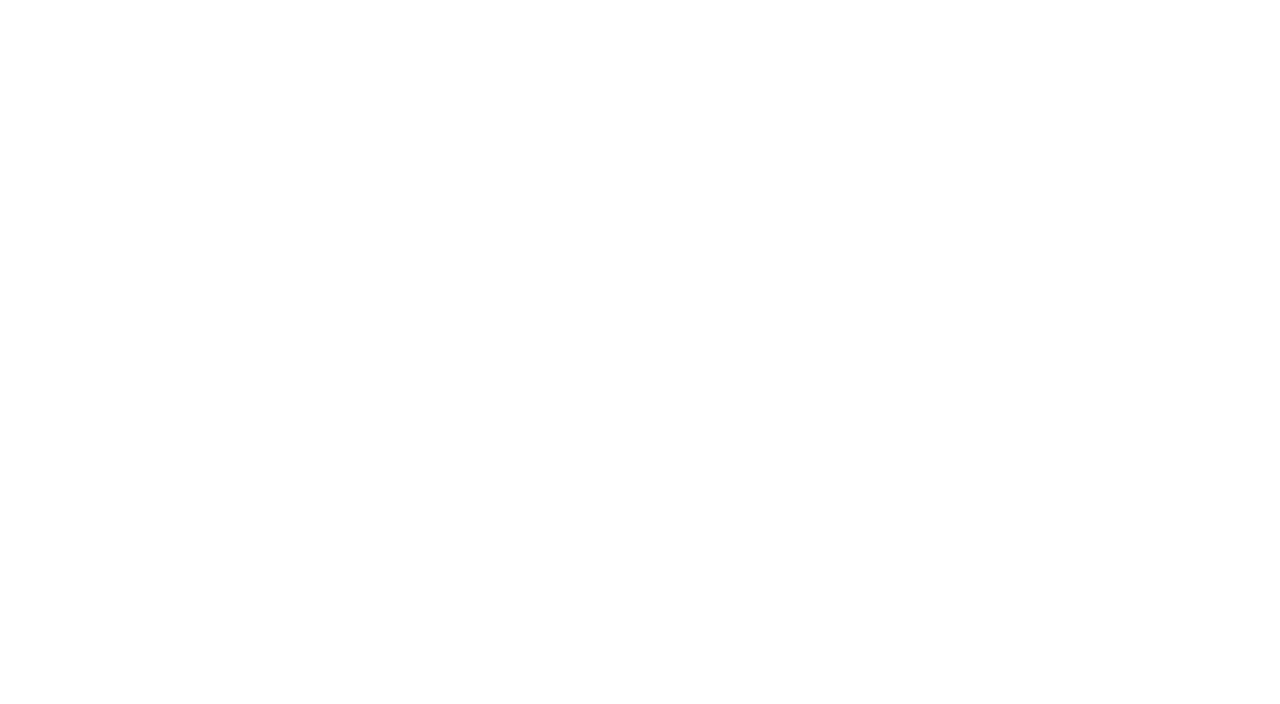
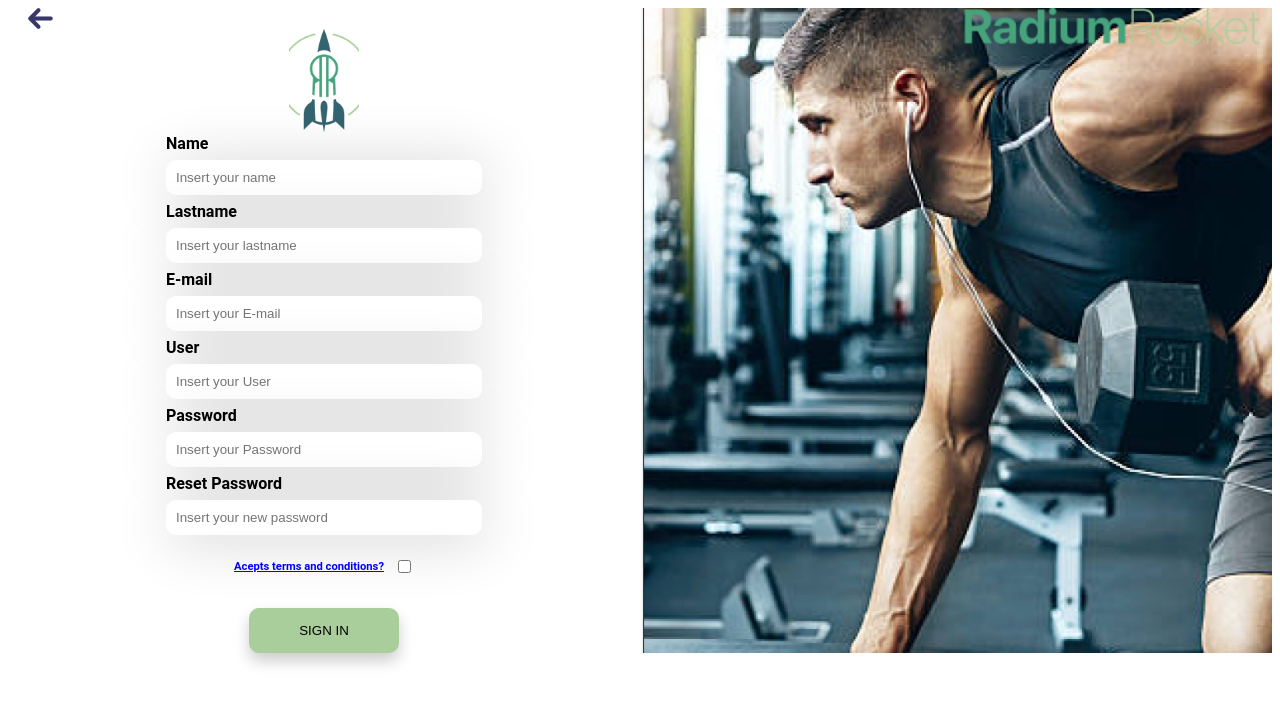
Before and after one commit to Ginoboca1/BaSP-M2023, a plain HTML site: page Week-06/views/sign-up.html in a window 1280 px wide. Drawn offline with Linux system fonts and the light colour scheme.

Commit message:
BaSP-W06-2023: login desktop page and sign in mobile/desktop pages

```diff
--- a/Week-06/css/login.css
+++ b/Week-06/css/login.css
@@ -1,5 +1,5 @@
 body {
-    font-family: "Roboto", sans-serif;
+  font-family: "Roboto", sans-serif;
 }
 
 .main-container {
@@ -10,7 +10,7 @@ body {
 }
 
 .image-section {
-  background-image: url("../img/shadow-register-img.png");
+  background-image: url("../img/login-shadow-image.png");
   background-size: cover;
   background-position: center;
   background-repeat: no-repeat;
@@ -18,89 +18,144 @@ body {
   width: 100%;
   height: 20%;
   margin: 0;
-  display:flex;
-  flex-direction:column;
-  gap:33px;
+  display: flex;
+  flex-direction: column;
+  gap: 33px;
 }
 
-.arrow{
-    width:50px;
-    margin:10px 0px 0px 10px;
+.arrow {
+  width: 50px;
+  margin: 10px 0px 0px 10px;
 }
 
-.logo{
-    width:300px;
-    margin:0 auto;
+
+.logo {
+  width: 300px;
+  margin: 0 auto;
 }
 
-.logo-02{
-    display:none;
+.logo-02 {
+  display: none;
 }
 
 .main-section {
-  background-color:white;
+  background-color: white;
   width: 100%;
   height: 80%;
 }
 
-h1{
-    text-align:center;
-    text-transform:uppercase;
+h1 {
+  text-align: center;
+  text-transform: uppercase;
 }
 
-.form{
-    width:80%;
-    margin:50px auto;
-    border-radius:10px;
-    padding:20px;
-    background-color:var(--Green);
+.form {
+  width: 80%;
+  margin: 50px auto;
+  border-radius: 10px;
+  padding: 20px;
+  background-color: var(--Green);
 }
 
-.form-area{
-    display:flex;
-    flex-direction:column;
-    gap:20px;
+.form-area {
+  display: flex;
+  flex-direction: column;
+  gap: 20px;
 }
 
-.form-field-text{
-    display:flex;
-    flex-direction:column;
-    gap:5px;
+.form-field-text {
+  display: flex;
+  flex-direction: column;
+  gap: 5px;
 }
 
-.form-field-text input{
-    height:30px;
-    border-radius:10px;
-    border:none;
-    padding:10px;
-    box-shadow: 4px 4px 60px rgba(0,0,0,0.2);
+.form-field-text input {
+  height: 30px;
+  border-radius: 10px;
+  border: none;
+  padding: 10px;
+  box-shadow: 4px 4px 60px rgba(0, 0, 0, 0.2);
 }
 
-.forgot{
-    margin-top:20px;
+.forgot {
+  margin-top: 20px;
+  display: flex;
+  justify-content: space-between;
 }
 
-.button-submit{
-    display:block;
-    width:100%;
-    margin-top:100px;
-    height:50px;
-    border:none;
-    border-radius:10px;
-    text-transform:uppercase;
-    box-shadow: 0px 8px 15px rgba(0,0,0,0.2);
+.button-submit {
+  display: block;
+  width: 100%;
+  margin-top: 100px;
+  height: 50px;
+  border: none;
+  border-radius: 10px;
+  text-transform: uppercase;
+  box-shadow: 0px 8px 15px rgba(0, 0, 0, 0.2);
 }
 
 @media only screen and (min-width: 780px) {
   .main-container {
     flex-direction: row;
   }
+
   .image-section {
     height: 100vh;
-    background-image: url("../img/register-img.png");
+    background-image: url("../img/login-image.png");
+    flex-direction: column;
+    justify-content: space-between;
   }
 
   .main-section {
     height: 100vh;
+    display: flex;
+    flex-direction: column;
+    justify-content: center;
+  }
+
+  .form {
+    background-color: white;
+    margin: 0 auto;
+  }
+
+  .arrow{
+    display:none;
+  }
+
+  .arrow-desktop{
+    display:block;
+  }
+
+  .button-submit {
+    background-color: var(--Green);
+    cursor: pointer;
+    margin: 30px auto;
+    width: 150px;
+    transition: 0.2s;
+  }
+
+  .button-submit:hover {
+    background-color: grey;
+    color: white;
+  }
+
+  h1 {
+    display: none;
+  }
+
+  .logo-02 {
+    display: block;
+    width: 120px;
+    margin: 0 auto;
+  }
+
+  .forgot {
+    display: flex;
+    justify-content: center;
+    gap: 20px;
+  }
+
+  .logo {
+    margin-left: 20px;
   }
 }
--- a/Week-06/css/sign-up.css
+++ b/Week-06/css/sign-up.css
@@ -0,0 +1,168 @@
+body {
+  font-family: "Roboto", sans-serif;
+}
+
+.main-container {
+  width: 100%;
+  display: flex;
+  flex-direction: column;
+}
+
+.image-section {
+  background-image: url("../img/shadow-register-img.png");
+  background-size: cover;
+  background-position: center;
+  background-repeat: no-repeat;
+  opacity: 1.9;
+  width: 100%;
+  margin: 0 0 20px 0;
+  display: flex;
+  flex-direction: column;
+  gap: 33px;
+}
+
+.form-area {
+  display: flex;
+  flex-direction: column;
+  gap: 20px;
+}
+
+.form-field-text {
+  display: flex;
+  flex-direction: column;
+  gap: 5px;
+}
+
+.form-field-text input {
+  border-radius: 10px;
+  border: none;
+  padding: 18px;
+  box-shadow: 4px 4px 60px rgba(0, 0, 0, 0.2);
+}
+
+.forgot {
+  margin-top: 20px;
+  display: flex;
+  justify-content:flex-start;
+  gap:10px;
+}
+
+.button-submit {
+  display: block;
+  width: 100%;
+  margin-top: 20px;
+  padding:20px;
+  border: none;
+  border-radius: 10px;
+  text-transform: uppercase;
+  box-shadow: 0px 8px 15px rgba(0, 0, 0, 0.2);
+}
+
+.arrow {
+  width: 50px;
+  margin: 10px 0px 0px 10px;
+}
+
+.arrow-desktop {
+  display: none;
+}
+
+.logo {
+  width: 300px;
+  margin: 0 auto;
+}
+
+.logo-01 {
+  display: none;
+}
+
+h1 {
+  text-align: center;
+  text-transform: uppercase;
+}
+
+.form {
+  width: 80%;
+  margin: 20px auto;
+  border-radius: 10px;
+  padding: 20px;
+  background-color: var(--Green);
+}
+
+@media only screen and (min-width: 780px) {
+  .main-container {
+    flex-direction: row-reverse;
+  }
+
+  .form{
+    padding:0;
+    width:50%;
+    margin:0 auto;
+    background-color:white;
+  }
+
+  .form-area{
+    gap:5px;
+  }
+
+  .logo{
+    margin-right:10px;
+  }
+
+  .logo-01{
+    display:block;
+    width:70px;
+    margin: 0 auto;
+  }
+
+  .image-section {
+    background-image: url("../img/register-img.png");
+    width: 50%;
+    margin: 0;
+    align-items:end;
+  }
+
+  .main-section {
+    display: flex;
+    flex-direction: column;
+    width: 50%;
+  }
+
+  .arrow {
+    display: none;
+  }
+
+  .arrow-desktop {
+    display:flex;
+    width: 25px;
+    margin-left:20px;
+  }
+
+  .button-submit{
+    margin-top:20px;
+    padding:15px;
+    width:150px;
+    margin: 30px auto 0 auto;
+    background-color:var(--Green);
+    transition: 0.2s;
+    cursor:pointer;
+  }
+
+  .button-submit:hover {
+    background-color: grey;
+    color: white;
+  }
+
+  h1{
+    display:none;
+  }
+
+  .form-field-text input{
+    border:var(--Gren) solid 1px;
+    padding:10px;
+  }
+
+  .forgot{
+    justify-content:center;
+  }
+}
--- a/Week-06/css/style.css
+++ b/Week-06/css/style.css
@@ -30,7 +30,8 @@ a {
 }
 
 a {
-  text-decoration: none;
+    color:blue;
+    font-size:0.7rem;
 }
 
 li {
--- a/Week-06/views/sign-up.html
+++ b/Week-06/views/sign-up.html
@@ -1,13 +1,86 @@
 <!DOCTYPE html>
 <html lang="en">
-<head>
-    <meta charset="UTF-8">
-    <meta http-equiv="X-UA-Compatible" content="IE=edge">
-    <meta name="viewport" content="width=device-width, initial-scale=1.0">
-    <link rel="stylesheet" href="../css/sign-up.css">
+  <head>
+    <meta charset="UTF-8" />
+    <meta http-equiv="X-UA-Compatible" content="IE=edge" />
+    <meta name="viewport" content="width=device-width, initial-scale=1.0" />
+    <link rel="stylesheet" href="../css/sign-up.css" />
+    <link rel="stylesheet" href="../css/style.css" />
     <title>Sign Up</title>
-</head>
-<body>
+  </head>
+  <body>
+    <div class="main-container">
+      <section class="image-section">
+        <img class="arrow" src="../img/arrow.png" />
+        <img class="logo" src="../img/logo-rr-2.png" alt="radium rocket02" />
+      </section>
+      <main class="main-section">
+        <h1>sign up</h1>
+        <img class="arrow-desktop" src="../img/arrow.png" />
+        <img class="logo-01" src="../img/logo-rr-1.png" />
+        <form class="form">
+          <div class="form-area">
+            <div class="form-field-text">
+              <label for="name"> Name </label>
+              <input
+                id="name"
+                type="text"
+                placeholder="Insert your name"
+              />
+            </div>
+            <div class="form-field-text">
+              <label for="surname"> Lastname </label>
+              <input
+                id="surname"
+                type="text"
+                placeholder="Insert your lastname"
+              />
+            </div>
 
-</body>
+            <div class="form-field-text">
+              <label for="email"> E-mail </label>
+              <input
+                id="email"
+                type="text"
+                placeholder="Insert your E-mail"
+              />
+            </div>
+
+            <div class="form-field-text">
+              <label for="email"> User </label>
+              <input
+                id="email"
+                type="text"
+                placeholder="Insert your User"
+              />
+            </div>
+
+            <div class="form-field-text">
+              <label for="name"> Password </label>
+              <input
+                id="name"
+                type="text"
+                placeholder="Insert your Password"
+              />
+            </div>
+
+            <div class="form-field-text">
+              <label for="name"> Reset Password </label>
+              <input
+                id="name"
+                type="text"
+                placeholder="Insert your new password"
+              />
+            </div>
+          </div>
+
+          <div class="forgot">
+            <a href="">Acepts terms and conditions?</a>
+            <input type="checkbox" />
+          </div>
+          <button class="button-submit" type="submit">Sign In</button>
+        </form>
+      </main>
+    </div>
+  </body>
 </html>
```
Also changed, not shown: Week-06/views/login.html (+5 -3 lines), Week-06/img/login-image.png (added), Week-06/img/login-shadow-image.png (added).
